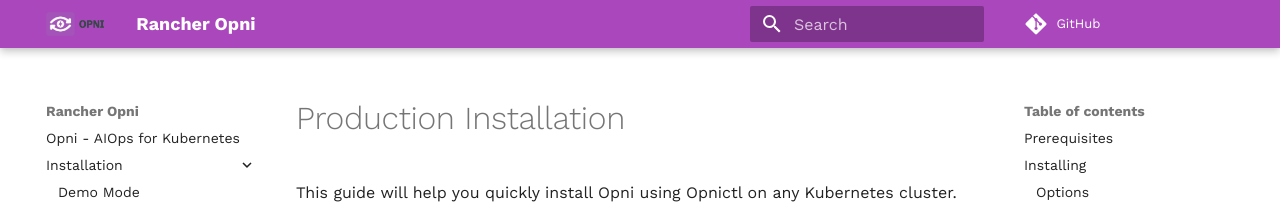
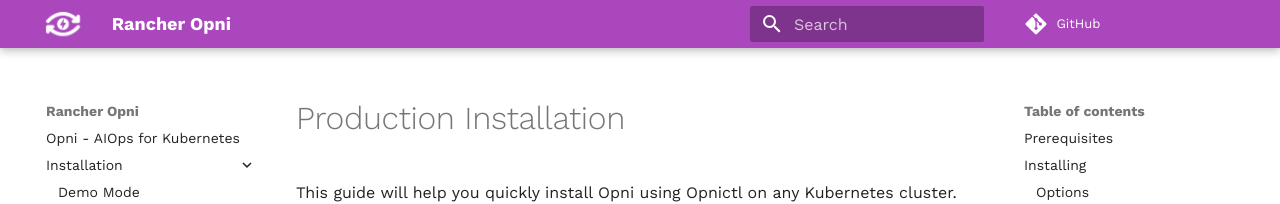
Before and after one commit to rancher/opni-docs, an MkDocs documentation site: the page built from docs/install/main.md, in a window 1280 px wide. Shown: the top 204 px of the page. Built offline with MkDocs 1.6.1 and Material for MkDocs 9.7.7, drawn with Linux system fonts in a browser that asks for light colours; comment, search, counter and statistics services are not loaded.

Commit message:
mkdocs file edited

```diff
--- a/mkdocs.yml
+++ b/mkdocs.yml
@@ -7,7 +7,7 @@
     primary: purple
   font:
     text: 'Work Sans'
-  logo: 'assets/logo-horizontal-opni.png'
+  logo: 'assets/icon-opni.png'
   favicon: 'assets/icon-opni.png'
 #google_analytics:
 plugins:
```
